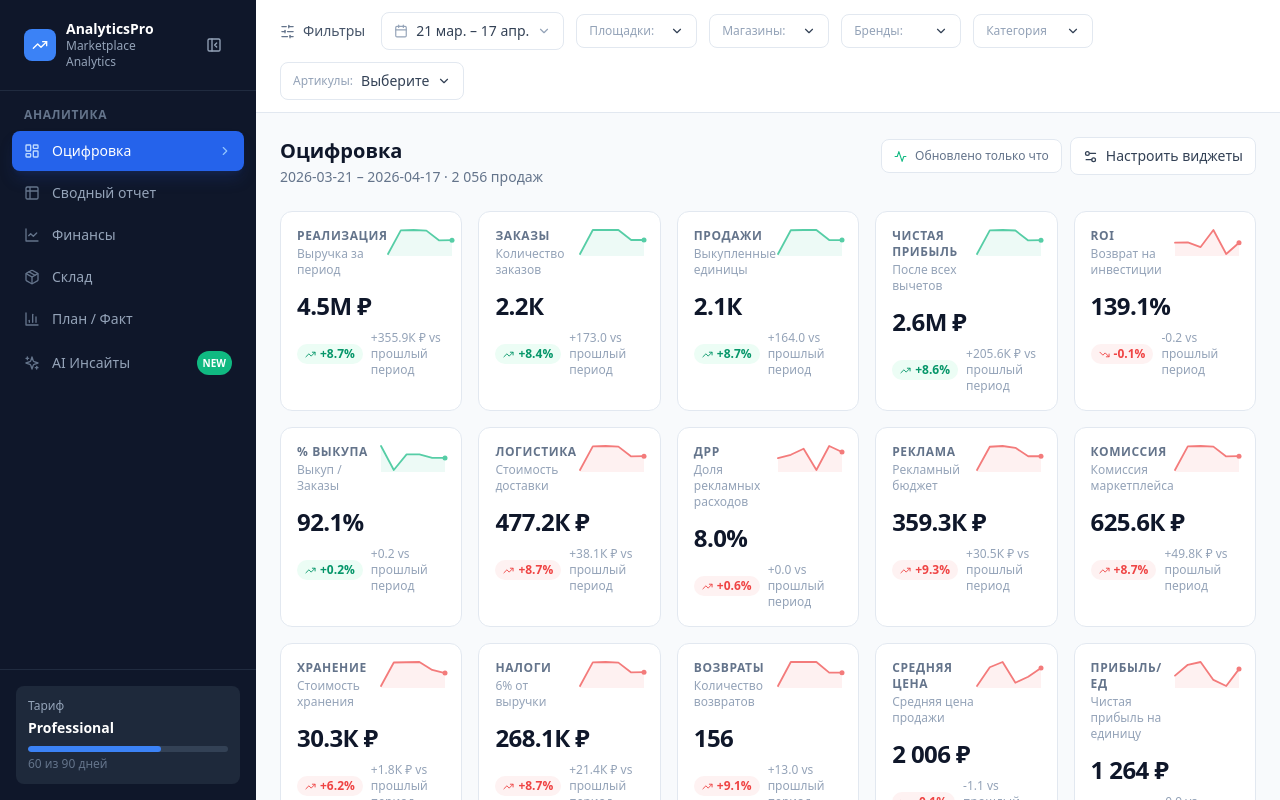
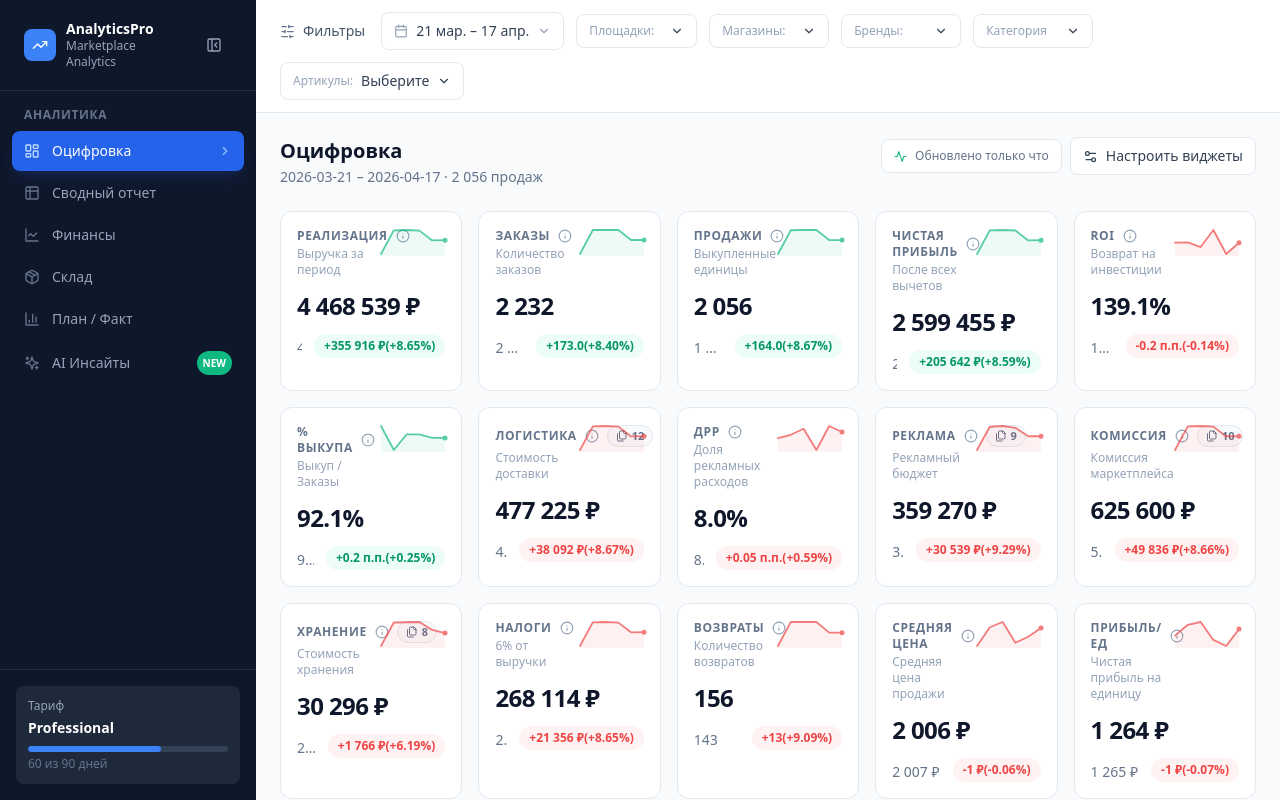
Before and after one commit to Analitex/analitex-web, a React (Vite) app: page / in a window 1280 px wide. Built offline with nearby package versions, Linux system fonts and the light colour scheme.

Commit message:
Improve dashboard metric widgets

```diff
--- a/src/components/dashboard/MetricCard.tsx
+++ b/src/components/dashboard/MetricCard.tsx
@@ -1,6 +1,20 @@
-import { TrendingUp, TrendingDown, Minus } from 'lucide-react';
+import type { ReactNode } from 'react';
+import { TrendingUp, TrendingDown, Minus, Info, Files } from 'lucide-react';
 import type { MetricValue } from '../../types';
 import { Sparkline } from '../charts/Sparkline';
+
+interface MetricDocumentItem {
+  label: string;
+  amount: string;
+  percent: string;
+}
+
+interface MetricDocuments {
+  count: number;
+  title: string;
+  subtitle?: string;
+  items: MetricDocumentItem[];
+}
 
 interface MetricCardProps {
   title: string;
@@ -11,6 +25,8 @@ interface MetricCardProps {
   unit?: string;
   description?: string;
   isLoading?: boolean;
+  faq?: string;
+  documents?: MetricDocuments;
 }
 
 function SkeletonCard() {
@@ -24,7 +40,7 @@ function SkeletonCard() {
 }
 
 export function MetricCard({
-  title, metric, format, formatDelta, invertColors = false, unit, description, isLoading = false
+  title, metric, format, formatDelta, invertColors = false, unit, description, isLoading = false, faq, documents
 }: MetricCardProps) {
   if (isLoading) return <SkeletonCard />;
 
@@ -57,44 +73,95 @@ export function MetricCard({
     ? formatDelta(metric.delta)
     : `${metric.delta >= 0 ? '+' : ''}${metric.delta.toFixed(1)}`;
 
-  const pctStr = `${metric.deltaPercent >= 0 ? '+' : ''}${metric.deltaPercent.toFixed(1)}%`;
+  const pctStr = `${metric.deltaPercent >= 0 ? '+' : ''}${metric.deltaPercent.toFixed(2)}%`;
 
   return (
     <div className="bg-white rounded-xl border border-slate-200 p-4 hover:shadow-md transition-all duration-200 group">
-      <div className="flex items-start justify-between mb-3">
-        <div>
-          <div className="text-xs font-semibold text-slate-500 uppercase tracking-wider">{title}</div>
+      <div className="flex items-start justify-between gap-3 mb-3">
+        <div className="min-w-0">
+          <div className="flex items-center gap-2">
+            <div className="text-xs font-semibold text-slate-500 uppercase tracking-wider">{title}</div>
+            {faq && (
+              <HoverIcon label="FAQ" panelClassName="-left-2">
+                <Info size={14} />
+                <div className="max-w-xs text-sm leading-5 text-slate-600">{faq}</div>
+              </HoverIcon>
+            )}
+            {documents && (
+              <HoverIcon label="Документы" panelClassName="right-0">
+                <div className="inline-flex items-center gap-1 rounded-full border border-slate-200 bg-slate-50 px-2 py-0.5 text-[11px] font-semibold text-slate-500">
+                  <Files size={12} />
+                  {documents.count}
+                </div>
+                <div className="w-72 space-y-3">
+                  <div>
+                    <div className="text-sm font-semibold text-slate-800">{documents.title}</div>
+                    {documents.subtitle && <div className="mt-1 text-xs text-slate-500">{documents.subtitle}</div>}
+                  </div>
+                  <div className="space-y-2">
+                    {documents.items.map(item => (
+                      <div key={item.label} className="rounded-lg bg-slate-50 px-3 py-2">
+                        <div className="text-xs font-medium text-slate-700">{item.label}</div>
+                        <div className="mt-1 text-sm font-semibold text-slate-900">{item.amount}</div>
+                        <div className="text-xs text-slate-500">{item.percent}</div>
+                      </div>
+                    ))}
+                  </div>
+                </div>
+              </HoverIcon>
+            )}
+          </div>
           {description && <div className="text-xs text-slate-400 mt-0.5">{description}</div>}
         </div>
         {metric.sparkline.length > 1 && (
-          <div className="opacity-70 group-hover:opacity-100 transition-opacity">
+          <div className="opacity-70 group-hover:opacity-100 transition-opacity shrink-0">
             <Sparkline data={metric.sparkline} color={sparkColor} width={64} height={28} />
           </div>
         )}
       </div>
 
-      <div className="mb-2">
+      <div className="mb-3">
         <span className="text-2xl font-bold text-slate-900 tracking-tight">
           {format(metric.current)}
         </span>
         {unit && <span className="text-sm text-slate-400 ml-1">{unit}</span>}
       </div>
 
-      <div className="flex items-center gap-2">
-        <div className={`inline-flex items-center gap-1 px-2 py-0.5 rounded-full text-xs font-semibold ${bgColor} ${trendColor}`}>
-          {isNeutral ? (
-            <Minus size={11} />
-          ) : isPositive ? (
-            <TrendingUp size={11} />
-          ) : (
-            <TrendingDown size={11} />
-          )}
-          {pctStr}
+      <div className="flex items-end justify-between gap-3">
+        <div className="min-w-0">
+          <div className="mt-1 truncate text-sm text-slate-500">{format(metric.previous)}</div>
         </div>
-        <span className="text-xs text-slate-400">
-          {deltaStr} vs прошлый период
-        </span>
+        <div className={`inline-flex shrink-0 items-center gap-1 px-2.5 py-1 rounded-full text-xs font-semibold ${bgColor} ${trendColor}`}>
+          <span>{deltaStr}({pctStr})</span>
+        </div>
       </div>
     </div>
   );
 }
+
+function HoverIcon({
+  children,
+  label,
+  panelClassName,
+}: {
+  children: [ReactNode, ReactNode];
+  label: string;
+  panelClassName: string;
+}) {
+  const [icon, content] = children;
+
+  return (
+    <div className="relative group/tooltip">
+      <div
+        className="cursor-help text-slate-400 transition-colors hover:text-slate-600"
+        aria-label={label}
+        title={label}
+      >
+        {icon}
+      </div>
+      <div className={`pointer-events-none absolute top-full z-20 mt-2 hidden rounded-xl border border-slate-200 bg-white p-3 shadow-xl group-hover/tooltip:block ${panelClassName}`}>
+        {content}
+      </div>
+    </div>
+  );
+}
--- a/src/pages/DashboardPage.tsx
+++ b/src/pages/DashboardPage.tsx
@@ -6,7 +6,7 @@ import { useInventoryData } from '../hooks/useInventoryData';
 import { MetricCard } from '../components/dashboard/MetricCard';
 import { formatCurrency, formatNumber } from '../lib/calculations';
 import { Activity, Check, Search, Settings2, TrendingUp, X } from 'lucide-react';
-import type { DashboardMetrics } from '../types';
+import type { DashboardMetrics, SalesRecord } from '../types';
 
 const WIDGET_PROFILES_STORAGE_KEY = 'dashboard-widget-profiles';
 const DEFAULT_WIDGET_PROFILE_ID = 'default-profile';
@@ -20,6 +20,15 @@ interface WidgetDefinition {
   format?: (v: number) => string;
   formatDelta?: (v: number) => string;
   invertColors?: boolean;
+  faq?: string;
+  documents?: WidgetDocuments;
+}
+
+interface WidgetDocuments {
+  count: number;
+  title: string;
+  subtitle?: string;
+  items: { label: string; amount: string; percent: string }[];
 }
 
 interface WidgetProfile {
@@ -39,158 +48,192 @@ export function DashboardPage() {
 
   const totalSalesCount = useMemo(() => records.reduce((s, r) => s + r.sales, 0), [records]);
   const dateLabel = `${filters.dateStart} – ${filters.dateEnd}`;
+  const revenueCurrent = metrics.revenue.current;
+  const widgetDocuments = useMemo(
+    () => buildWidgetDocuments(records, revenueCurrent),
+    [records, revenueCurrent]
+  );
 
   const widgetDefs = useMemo<WidgetDefinition[]>(() => [
     {
       id: 'metric-revenue',
       title: 'Реализация',
       metric: metrics.revenue,
-      format: (v: number) => formatCurrency(v, true),
-      formatDelta: (v: number) => `${v >= 0 ? '+' : ''}${formatCurrency(v, true)}`,
+      format: (v: number) => formatCurrency(v),
+      formatDelta: (v: number) => `${v >= 0 ? '+' : ''}${formatCurrency(v)}`,
       description: 'Выручка за период',
       section: 'metrics',
+      faq: 'Сумма фактической выручки за выбранный период после применения текущих фильтров.',
     },
     {
       id: 'metric-orders',
       title: 'Заказы',
       metric: metrics.orders,
-      format: (v: number) => formatNumber(v, true),
+      format: (v: number) => formatNumber(v),
       description: 'Количество заказов',
       section: 'metrics',
+      faq: 'Все оформленные заказы в выбранном периоде, даже если часть из них позже была отменена или возвращена.',
     },
     {
       id: 'metric-sales',
       title: 'Продажи',
       metric: metrics.sales,
-      format: (v: number) => formatNumber(v, true),
+      format: (v: number) => formatNumber(v),
       description: 'Выкупленные единицы',
       section: 'metrics',
+      faq: 'Фактически выкупленные единицы товара без отмен и возвратов.',
     },
     {
       id: 'metric-profit',
       title: 'Чистая прибыль',
       metric: metrics.profit,
-      format: (v: number) => formatCurrency(v, true),
-      formatDelta: (v: number) => `${v >= 0 ? '+' : ''}${formatCurrency(v, true)}`,
+      format: (v: number) => formatCurrency(v),
+      formatDelta: (v: number) => `${v >= 0 ? '+' : ''}${formatCurrency(v)}`,
       description: 'После всех вычетов',
       section: 'metrics',
+      faq: 'Выручка за минусом логистики, рекламы, комиссии, хранения, налогов и прочих расходов.',
     },
     {
       id: 'metric-roi',
       title: 'ROI',
       metric: metrics.roi,
       format: (v: number) => `${v.toFixed(1)}%`,
+      formatDelta: (v: number) => `${v >= 0 ? '+' : ''}${v.toFixed(1)} п.п.`,
       description: 'Возврат на инвестиции',
       section: 'metrics',
+      faq: 'Отношение прибыли к расходам. Помогает быстро оценить окупаемость вложений.',
     },
     {
       id: 'metric-buyout-rate',
       title: '% Выкупа',
       metric: metrics.buyoutRate,
       format: (v: number) => `${v.toFixed(1)}%`,
+      formatDelta: (v: number) => `${v >= 0 ? '+' : ''}${v.toFixed(1)} п.п.`,
       description: 'Выкуп / Заказы',
       section: 'metrics',
+      faq: 'Доля заказов, которые дошли до фактического выкупа.',
     },
     {
       id: 'metric-logistics',
       title: 'Логистика',
       metric: metrics.logisticsCost,
-      format: (v: number) => formatCurrency(v, true),
-      formatDelta: (v: number) => `${v >= 0 ? '+' : ''}${formatCurrency(v, true)}`,
+      format: (v: number) => formatCurrency(v),
+      formatDelta: (v: number) => `${v >= 0 ? '+' : ''}${formatCurrency(v)}`,
       invertColors: true,
       description: 'Стоимость доставки',
       section: 'metrics',
+      faq: 'Включает прямую логистику до клиента, удержания при отменах и возвратные логистические документы.',
+      documents: widgetDocuments.logistics,
     },
     {
       id: 'metric-drr',
       title: 'ДРР',
       metric: metrics.drr,
       format: (v: number) => `${v.toFixed(1)}%`,
+      formatDelta: (v: number) => `${v >= 0 ? '+' : ''}${v.toFixed(2)} п.п.`,
       invertColors: true,
       description: 'Доля рекламных расходов',
       section: 'metrics',
+      faq: 'Показывает, какую долю выручки съедает реклама.',
     },
     {
       id: 'metric-ads',
       title: 'Реклама',
       metric: metrics.adsSpend,
-      format: (v: number) => formatCurrency(v, true),
-      formatDelta: (v: number) => `${v >= 0 ? '+' : ''}${formatCurrency(v, true)}`,
+      format: (v: number) => formatCurrency(v),
+      formatDelta: (v: number) => `${v >= 0 ? '+' : ''}${formatCurrency(v)}`,
       invertColors: true,
       description: 'Рекламный бюджет',
       section: 'metrics',
+      faq: 'Суммарные рекламные списания по внутренним инструментам продвижения маркетплейсов.',
+      documents: widgetDocuments.ads,
     },
     {
       id: 'metric-commission',
       title: 'Комиссия',
       metric: metrics.commission,
-      format: (v: number) => formatCurrency(v, true),
-      formatDelta: (v: number) => `${v >= 0 ? '+' : ''}${formatCurrency(v, true)}`,
+      format: (v: number) => formatCurrency(v),
+      formatDelta: (v: number) => `${v >= 0 ? '+' : ''}${formatCurrency(v)}`,
       invertColors: true,
       description: 'Комиссия маркетплейса',
       section: 'metrics',
+      faq: 'Комиссия площадки за продажу и обработку платежей по выбранным товарам.',
+      documents: widgetDocuments.commission,
     },
     {
       id: 'metric-storage',
       title: 'Хранение',
       metric: metrics.storageCost,
-      format: (v: number) => formatCurrency(v, true),
-      formatDelta: (v: number) => `${v >= 0 ? '+' : ''}${formatCurrency(v, true)}`,
+      format: (v: number) => formatCurrency(v),
+      formatDelta: (v: number) => `${v >= 0 ? '+' : ''}${formatCurrency(v)}`,
       invertColors: true,
       description: 'Стоимость хранения',
       section: 'metrics',
+      faq: 'Складские удержания маркетплейса за хранение, обработку и сопутствующие услуги.',
+      documents: widgetDocuments.storage,
     },
     {
       id: 'metric-taxes',
       title: 'Налоги',
       metric: metrics.taxes,
-      format: (v: number) => formatCurrency(v, true),
-      formatDelta: (v: number) => `${v >= 0 ? '+' : ''}${formatCurrency(v, true)}`,
+      format: (v: number) => formatCurrency(v),
+      formatDelta: (v: number) => `${v >= 0 ? '+' : ''}${formatCurrency(v)}`,
       invertColors: true,
       description: '6% от выручки',
       section: 'metrics',
+      faq: 'Расчётный налог по ставке 6% от выручки.',
     },
     {
       id: 'metric-returns',
       title: 'Возвраты',
       metric: metrics.returns,
-      format: (v: number) => formatNumber(v, true),
+      format: (v: number) => formatNumber(v),
+      formatDelta: (v: number) => `${v >= 0 ? '+' : ''}${formatNumber(v)}`,
       invertColors: true,
       description: 'Количество возвратов',
       section: 'metrics',
+      faq: 'Количество возвращённых единиц по всем заказам в выбранном периоде.',
     },
     {
       id: 'metric-average-price',
       title: 'Средняя цена',
       metric: metrics.avgSalePrice,
       format: (v: number) => formatCurrency(v),
+      formatDelta: (v: number) => `${v >= 0 ? '+' : ''}${formatCurrency(v)}`,
       description: 'Средняя цена продажи',
       section: 'metrics',
+      faq: 'Средняя фактическая цена продажи одной единицы товара.',
     },
     {
       id: 'metric-profit-per-unit',
       title: 'Прибыль/ед',
       metric: metrics.profitPerUnit,
       format: (v: number) => formatCurrency(v),
+      formatDelta: (v: number) => `${v >= 0 ? '+' : ''}${formatCurrency(v)}`,
       description: 'Чистая прибыль на единицу',
       section: 'metrics',
+      faq: 'Средняя чистая прибыль, приходящаяся на одну проданную единицу товара.',
     },
     {
       id: 'metric-inventory-value',
       title: 'Стоимость склада',
       metric: metrics.inventoryValue,
-      format: (v: number) => formatCurrency(v, true),
+      format: (v: number) => formatCurrency(v),
+      formatDelta: (v: number) => `${v >= 0 ? '+' : ''}${formatCurrency(v)}`,
       description: 'Текущий остаток × себестоимость',
       section: 'metrics',
+      faq: 'Оценка стоимости текущих остатков по закупочной себестоимости.',
     },
     {
       id: 'metric-inventory-turnover',
       title: 'Оборачиваемость',
       metric: metrics.inventoryTurnover,
-      format: (v: number) => `${Math.round(v)} дн`,
+      format: (v: number) => `${v.toFixed(1)} дн`,
+      formatDelta: (v: number) => `${v >= 0 ? '+' : ''}${v.toFixed(1)} дн`,
       invertColors: true,
       description: 'Дней до обнуления склада',
       section: 'metrics',
+      faq: 'Прогноз количества дней до распродажи текущего остатка при текущем темпе продаж.',
     },
     {
       id: 'detail-cost-breakdown',
@@ -204,7 +247,7 @@ export function DashboardPage() {
       description: 'Ключевые показатели на единицу товара',
       section: 'details',
     },
-  ], [metrics]);
+  ], [metrics, widgetDocuments]);
 
   const defaultWidgetIds = useMemo(() => widgetDefs.map(widget => widget.id), [widgetDefs]);
   const [selectedWidgetIds, setSelectedWidgetIds] = useState<string[]>(defaultWidgetIds);
@@ -333,6 +376,8 @@ export function DashboardPage() {
             invertColors={def.invertColors}
             description={def.description}
             isLoading={loading}
+            faq={def.faq}
+            documents={def.documents}
           />
         ))}
       </div>
@@ -497,6 +542,92 @@ export function DashboardPage() {
   );
 }
 
+function buildWidgetDocuments(records: SalesRecord[], revenue: number) {
+  return {
+    logistics: createDocumentSummary({
+      title: 'Логистика',
+      count: Math.max(1, Math.round(records.length / 9)),
+      revenue,
+      total: records.reduce((sum, record) => sum + record.logistics_cost, 0),
+      labels: ['К клиенту при продаже', 'Логистика', 'К клиенту при отмене', 'Обратная магистраль'],
+      weights: [0.62, 0.21, 0.09, 0.08],
+    }),
+    ads: createDocumentSummary({
+      title: 'Реклама',
+      count: Math.max(1, Math.round(records.length / 12)),
+      revenue,
+      total: records.reduce((sum, record) => sum + record.ads_spend, 0),
+      labels: ['Продвижение в поиске', 'Трафареты', 'Вывод в топ', 'Ретаргетинг'],
+      weights: [0.44, 0.27, 0.18, 0.11],
+    }),
+    commission: createDocumentSummary({
+      title: 'Комиссия',
+      count: Math.max(1, Math.round(records.length / 11)),
+      revenue,
+      total: records.reduce((sum, record) => sum + record.commission, 0),
+      labels: ['Комиссия за продажу', 'Эквайринг', 'Сбор за расчёты'],
+      weights: [0.72, 0.18, 0.1],
+    }),
+    storage: createDocumentSummary({
+      title: 'Хранение',
+      count: Math.max(1, Math.round(records.length / 14)),
+      revenue,
+      total: records.reduce((sum, record) => sum + record.storage_cost, 0),
+      labels: ['Хранение на складе', 'Обработка поставки', 'Перемещение между складами'],
+      weights: [0.68, 0.2, 0.12],
+    }),
+  };
+}
+
+function createDocumentSummary({
+  title,
+  count,
+  revenue,
+  total,
+  labels,
+  weights,
+}: {
+  title: string;
+  count: number;
+  revenue: number;
+  total: number;
+  labels: string[];
+  weights: number[];
+}): WidgetDocuments {
+  const normalizedWeights = normalizeWeights(weights);
+
+  return {
+    count,
+    title: `${title}: ${count}`,
+    subtitle: 'Источник: акты и детализация удержаний маркетплейсов, агрегированные для выбранных фильтров.',
+    items: labels.map((label, index) => {
+      const amount = total * normalizedWeights[index];
+      const revenuePercent = revenue > 0 ? (amount / revenue) * 100 : 0;
+
+      return {
+        label,
+        amount: formatCurrencyDetailed(amount),
+        percent: `${revenuePercent.toFixed(2)}% от выручки`,
+      };
+    }),
+  };
+}
+
+function normalizeWeights(weights: number[]) {
+  const sum = weights.reduce((acc, weight) => acc + weight, 0);
+  if (sum === 0) return weights.map(() => 0);
+  return weights.map(weight => weight / sum);
+}
+
+function formatCurrencyDetailed(value: number) {
+  return new Intl.NumberFormat('ru-RU', {
+    style: 'currency',
+    currency: 'RUB',
+    minimumFractionDigits: 2,
+    maximumFractionDigits: 2,
+  }).format(value);
+}
+
 function CostBreakdown({ metrics }: { metrics: ReturnType<typeof useDashboardMetrics> }) {
   const items = [
     { label: 'Логистика', value: metrics.logisticsCost.current, color: '#3b82f6' },
@@ -530,7 +661,7 @@ function CostBreakdown({ metrics }: { metrics: ReturnType<typeof useDashboardMet
   );
 }
 
-function UnitEconomics({ metrics, records }: { metrics: ReturnType<typeof useDashboardMetrics>; records: import('../types').SalesRecord[] }) {
+function UnitEconomics({ metrics, records }: { metrics: ReturnType<typeof useDashboardMetrics>; records: SalesRecord[] }) {
   const totalSales = records.reduce((s, r) => s + r.sales, 0);
   const totalRevenue = metrics.revenue.current;
   const totalProfit = metrics.profit.current;
```
